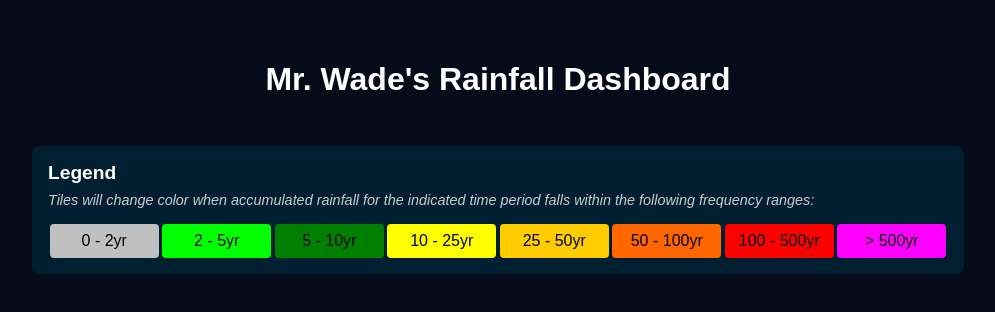
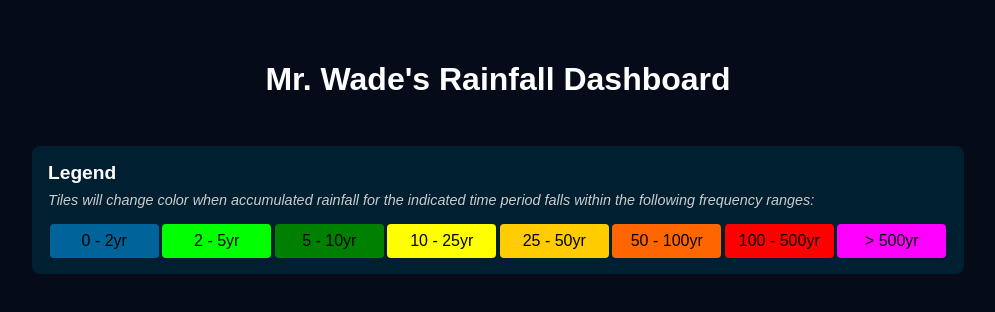
Before and after one commit to aadibhattaraiwoolpert/greenville-rainfall-dash, a SvelteKit app: page /dashboard in a window 1280 px wide. Shown: the top 312 px of the page, without its empty margins (142-1137 px from the left). Built offline with nearby package versions, Linux system fonts and the light colour scheme; no server answers.

Commit message:
Base color for legend

```diff
--- a/src/routes/dashboard/card.svelte
+++ b/src/routes/dashboard/card.svelte
@@ -28,7 +28,7 @@
 		margin: 0 0.5rem;
 		padding: 1rem;
 
-		background: #004367;
+		background: #00649a;
 		border-radius: 4px;
 	}
 
--- a/src/routes/dashboard/legend.svelte
+++ b/src/routes/dashboard/legend.svelte
@@ -1,7 +1,7 @@
 <script>
 	// Example data for the legend
 	const legendItems = [
-		{ label: '0 - 2yr', color: '#c0c0c0' },
+		{ label: '0 - 2yr', color: '#00649a' },
 		{ label: '2 - 5yr', color: '#00ff00' },
 		{ label: '5 - 10yr', color: '#008000' },
 		{ label: '10 - 25yr', color: '#ffff00' },
```
